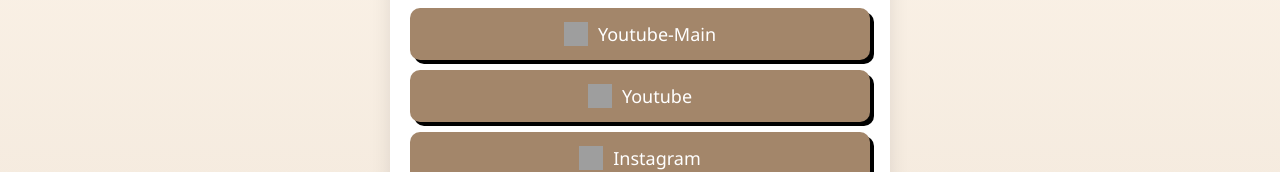
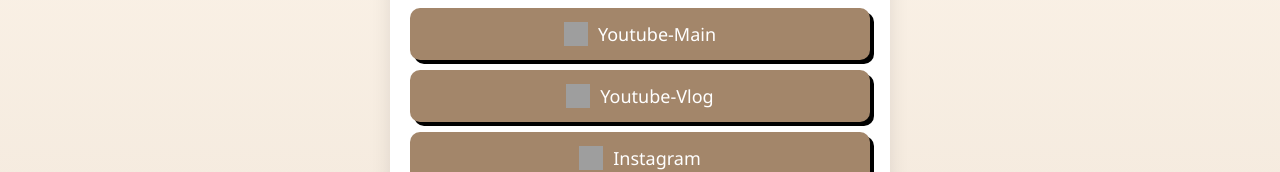
Before and after one commit to jayeshdayma003/mylinks, a plain HTML site: page index.html in a window 1280 px wide. Shown: the part 302-474 px from the top of the page. Drawn offline with Linux system fonts and the light colour scheme; grey boxes are pictures that could not be loaded.

Commit message:
Update index.html

```diff
--- a/index.html
+++ b/index.html
@@ -125,7 +125,7 @@
 
 
      <a class="link-button" href="https://youtube.com/@d4dayma?si=0v9EoZiYBkWhtY2n" target="_blank">
-        <img src="https://img.icons8.com/ios-filled/50/ffffff/youtube-play.png" alt="" class="icon">Youtube</a>
+        <img src="https://img.icons8.com/ios-filled/50/ffffff/youtube-play.png" alt="" class="icon">Youtube-Vlog</a>
 
 
      <a class="link-button" href="https://www.instagram.com/pradeepp09__?igsh=MXFyMmtwb3Z4bXdodQ%3D%3D&utm_source=qr" target="_blank">
```
